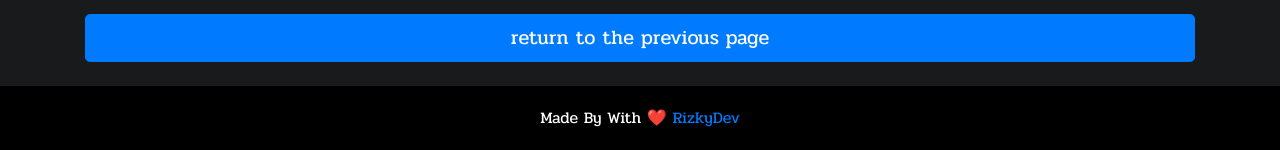
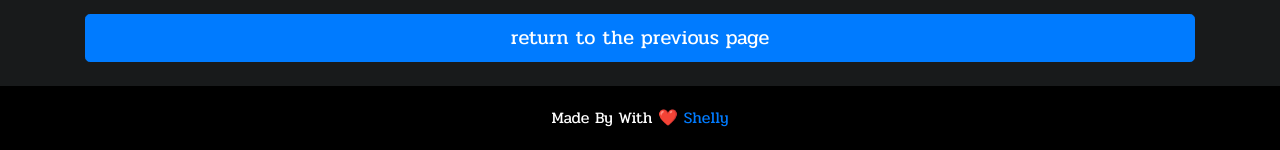
Before and after one commit to Shelly-XD/hentai, a PHP site: page /hentai/NotFound.php in a window 1280 px wide. Shown: the part 1602-1752 px from the top of the page. Run offline with PHP 8.4, Linux system fonts and the light colour scheme; some libraries are stand-ins or nearby versions.

Commit message:
Update NotFound.php

```diff
--- a/hentai/NotFound.php
+++ b/hentai/NotFound.php
@@ -26,7 +26,7 @@
     <a href="../hentai" class="mt-3 btn btn-primary btn-lg btn-block">return to the previous page</a>
   </div>
   <footer>
-    <span>Made By With ❤️ <a href="https://github.com/hekelpro" target="_blank">RizkyDev</a></span>
+    <span>Made By With ❤️ <a href="https://github.com/Shelly-XD" target="_blank">Shelly</a></span>
   </footer>
   <button id="ScrollUpButton" onclick="FunctScroll()"><i class="fas fa-chevron-circle-up"></i></button>
   <script src="../js/scroll-up.js"></script>
```
